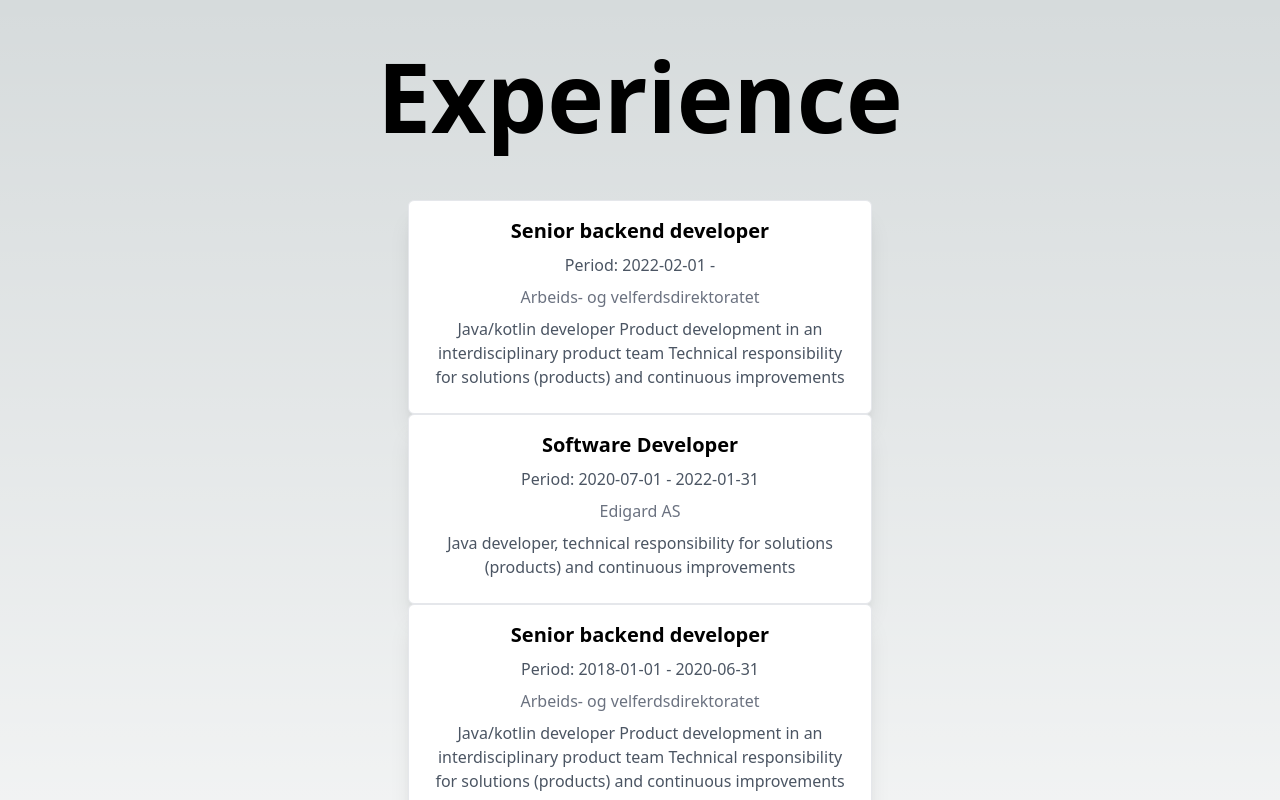
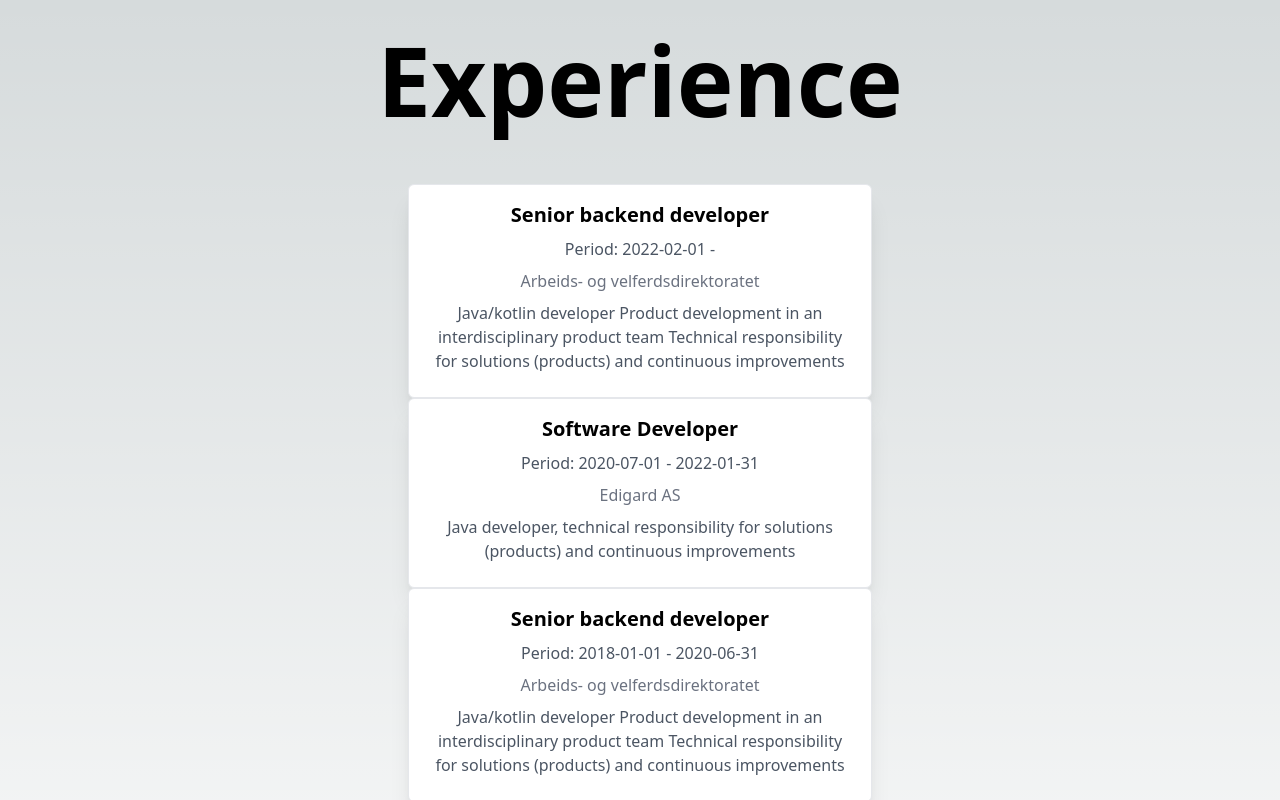
Before and after one commit to MikAoJk/MikAoJk.github.io, a Next.js app: page /experience in a window 1280 px wide. Shown: the top 800 px of the page. Built offline with nearby package versions, Linux system fonts and the light colour scheme.

Commit message:
Update experience.tsx

```diff
--- a/src/pages/experience.tsx
+++ b/src/pages/experience.tsx
@@ -4,7 +4,7 @@
 
 const Experience: NextPage = () => {
     return (
-        <main className="flex min-h-screen flex-col items-center justify-between p-12">
+        <main className="flex min-h-screen flex-col items-center justify-between p-8">
             <h1 className="text-5xl md:text-8xl font-bold py-15 text-center mb-8">
                 Experience
             </h1>
```
